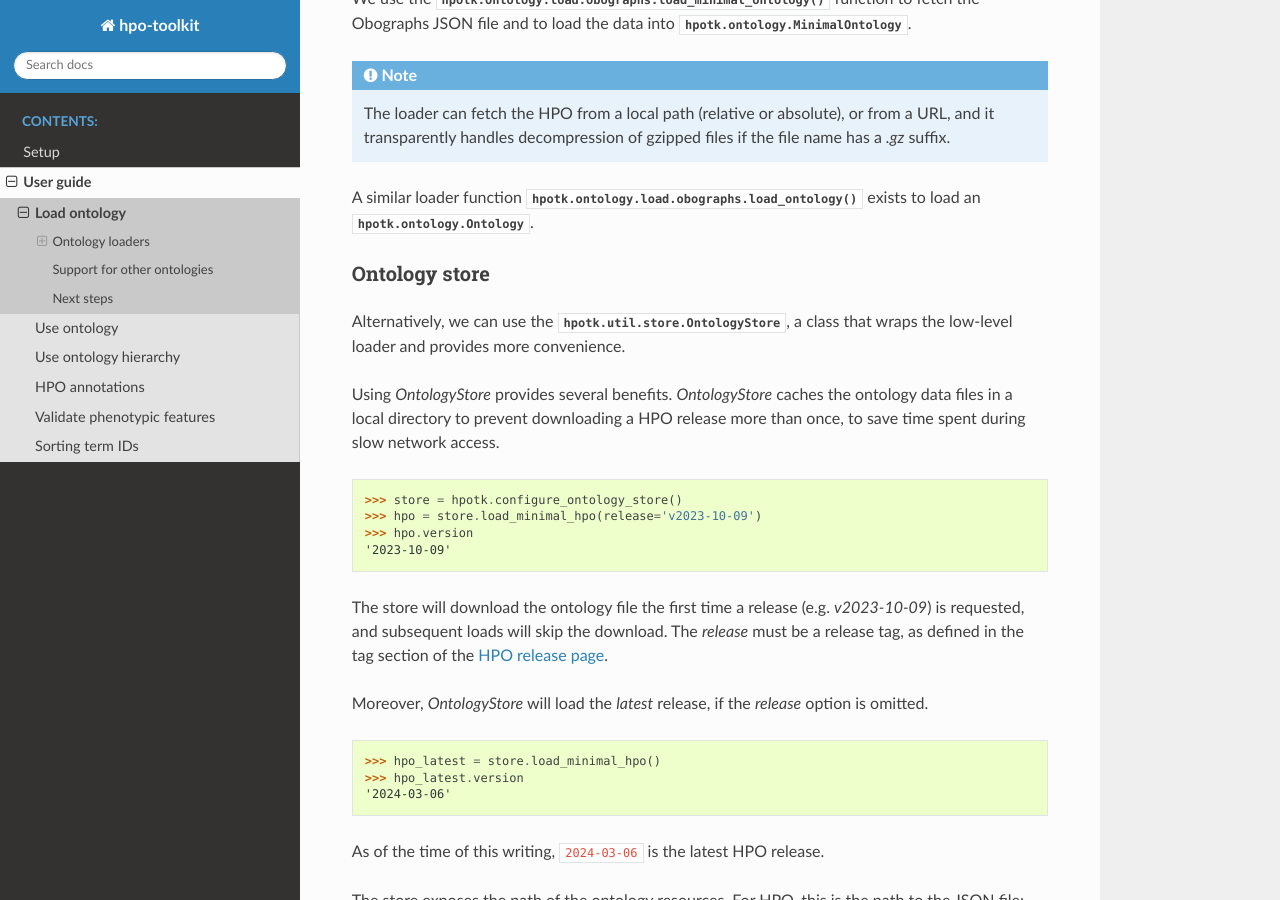
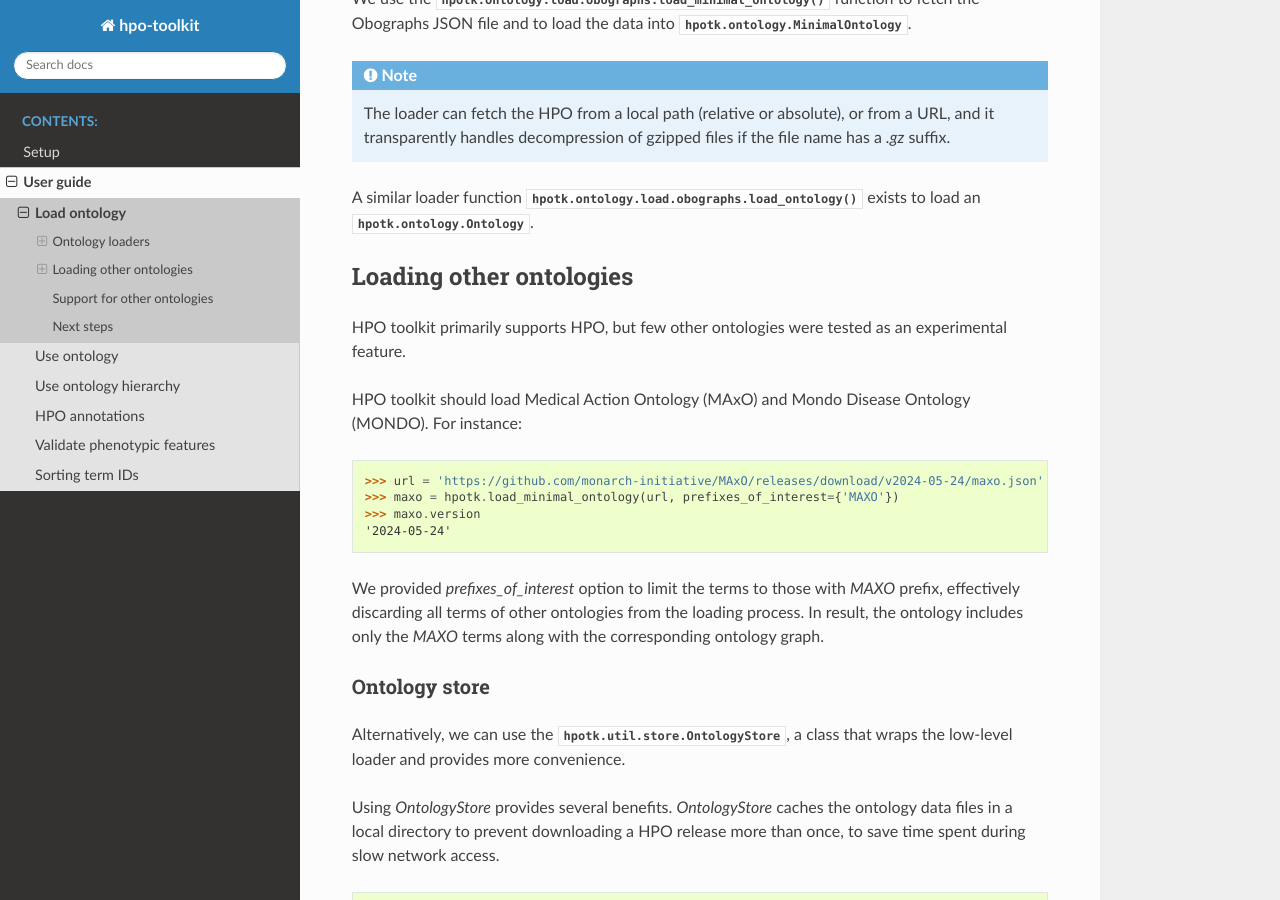
Before and after one commit to ielis/hpo-toolkit, a Sphinx documentation site: the page built from docs/user-guide/load-ontology.rst, in a window 1280 px wide and 900 px high, scrolled down 720 px. Built offline with Sphinx 7.4.7 and the Read the Docs theme 2.0.0, drawn with Linux system fonts in a browser that asks for light colours; pages that are not in the unit, such as notebooks, are missing from menus.

Commit message:
Show how to load MAxO by the low-level loader API.

```diff
--- a/docs/user-guide/load-ontology.rst
+++ b/docs/user-guide/load-ontology.rst
@@ -41,6 +41,24 @@ and to load the data into :class:`hpotk.ontology.MinimalOntology`.
 A similar loader function :func:`hpotk.ontology.load.obographs.load_ontology` exists
 to load an :class:`hpotk.ontology.Ontology`.
 
+Loading other ontologies
+************************
+
+HPO toolkit primarily supports HPO, but few other ontologies were tested as an experimental feature.
+
+HPO toolkit should load Medical Action Ontology (MAxO) and Mondo Disease Ontology (MONDO).
+For instance:
+
+.. doctest:: load-minimal-ontology
+
+  >>> url = 'https://github.com/monarch-initiative/MAxO/releases/download/v2024-05-24/maxo.json'
+  >>> maxo = hpotk.load_minimal_ontology(url, prefixes_of_interest={'MAXO'})
+  >>> maxo.version
+  '2024-05-24'
+
+We provided `prefixes_of_interest` option to limit the terms to those with `MAXO` prefix,
+effectively discarding all terms of other ontologies from the loading process. In result,
+the ontology includes only the `MAXO` terms along with the corresponding ontology graph.
 
 Ontology store
 ^^^^^^^^^^^^^^
```
